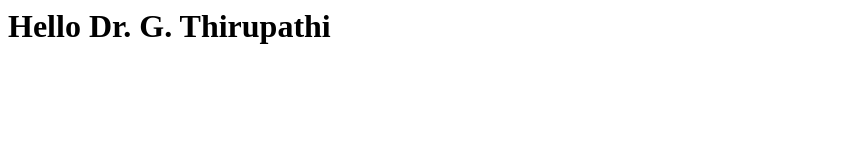
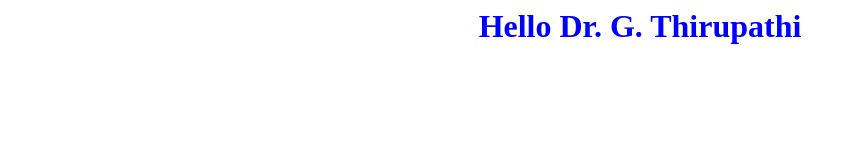
Before and after one commit to thiru578/WE_LAB, a plain HTML site: page index.html in a window 1280 px wide. Shown: the whole page, without its empty margins (0-856 px from the left). Drawn offline with Linux system fonts and the light colour scheme.

Commit message:
Update index.html

```diff
--- a/index.html
+++ b/index.html
@@ -4,6 +4,6 @@
     </head>
 
     <body>
-        <h1> Hello Dr. G. Thirupathi </h1>
+        <h1 style="color:blue;text-align:center;"> Hello Dr. G. Thirupathi </h1>
     </body>
 </html>
```
